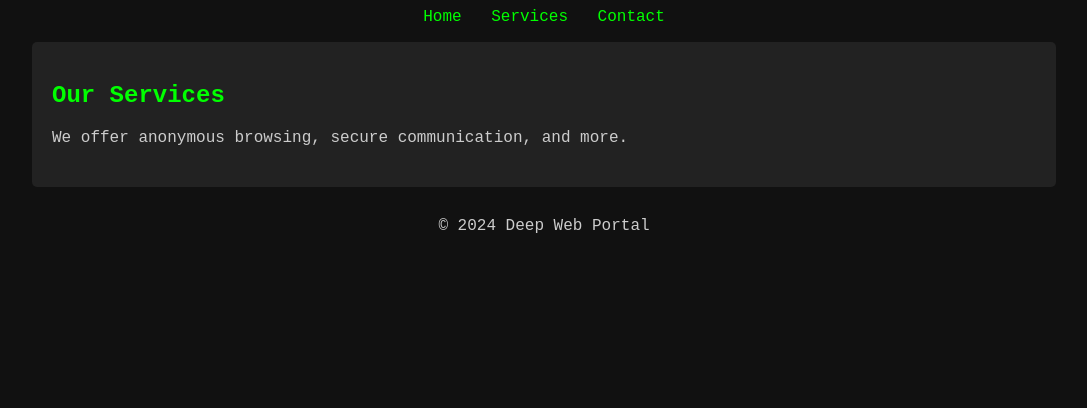
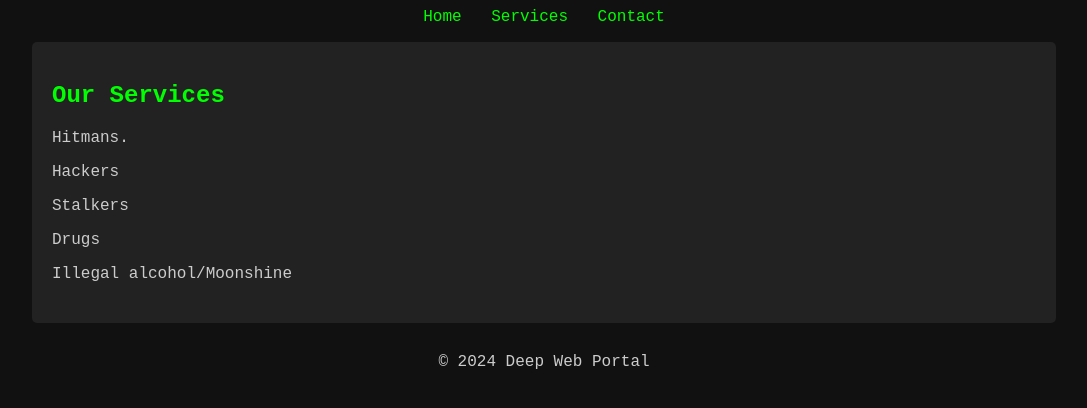
Before and after one commit to BestHampus/Dive, a plain HTML site: page services.html in a window 1280 px wide. Shown: the part 100-508 px from the top of the page, without its empty margins (96-1183 px from the left). Drawn offline with Linux system fonts and the light colour scheme.

Commit message:
Update services.html

```diff
--- a/services.html
+++ b/services.html
@@ -21,7 +21,11 @@
         <main>
             <section id="services">
                 <h2>Our Services</h2>
-                <p>We offer anonymous browsing, secure communication, and more.</p>
+                <p>Hitmans.</p>
+                <p>Hackers</p>
+                <p>Stalkers</p>
+                <p>Drugs</p>
+                <p>Illegal alcohol/Moonshine</p>
             </section>
         </main>
         <footer>
```
